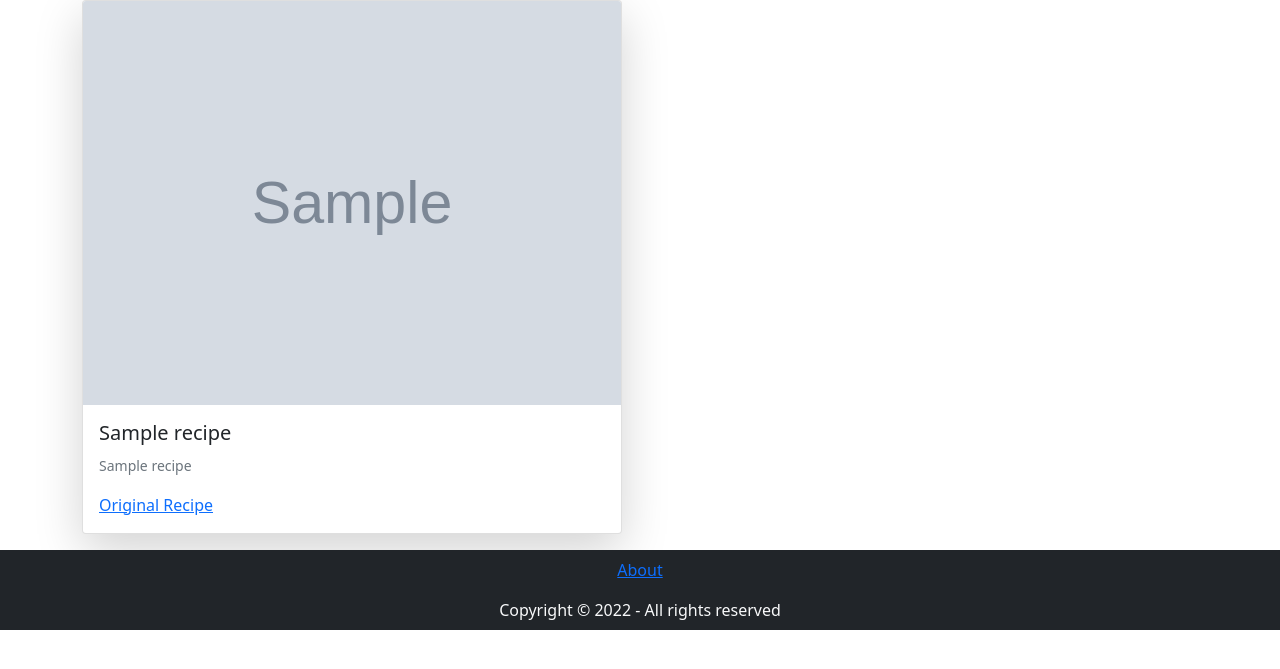
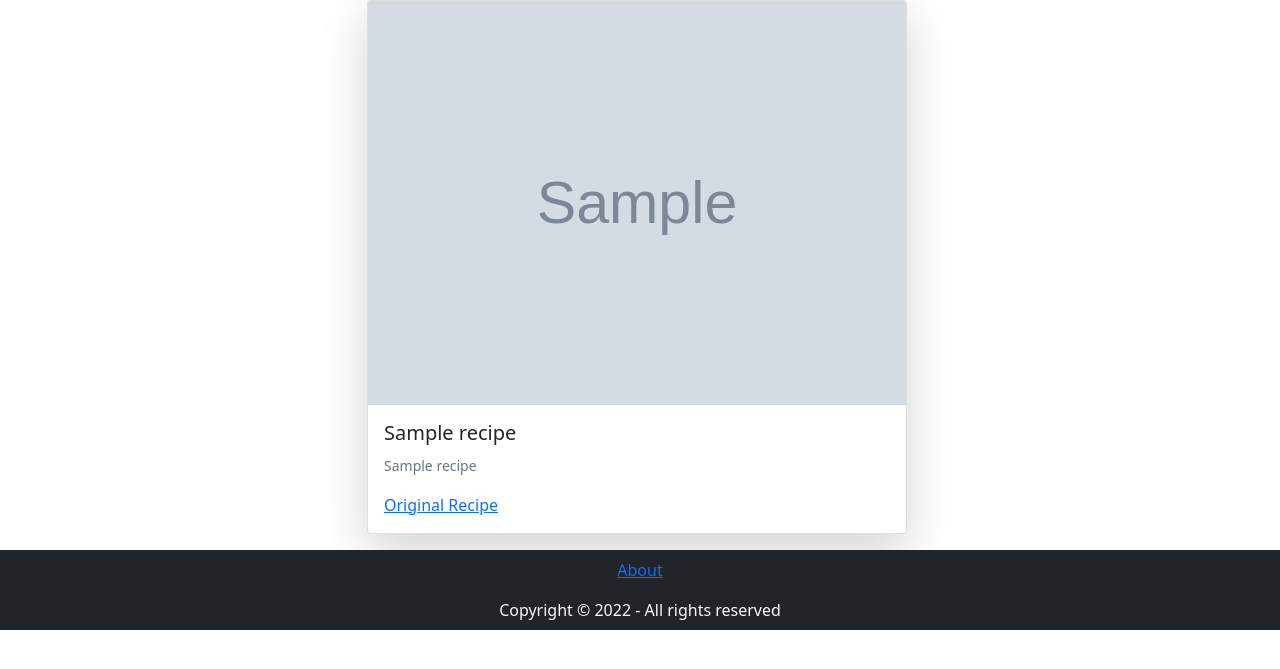
Before and after one commit to Tia-Vang/Capstone, a Django app: page / in a window 1280 px wide. Shown: the part 108-777 px from the top of the page. Run offline with Django 4.2, Linux system fonts and the light colour scheme; tables that the repository leaves empty hold one stand-in row (values such as "Sample post"); grey boxes marked "Sample" are stand-in pictures; a database or web service that is not in the repository returns one stand-in record (values such as "Sample title"); data that the repository does not hold is empty; some libraries are stand-ins or nearby versions.

Commit message:
updating edits

```diff
--- a/homechefapp/templates/homechefapp/home.html
+++ b/homechefapp/templates/homechefapp/home.html
@@ -7,11 +7,9 @@
 
 
 <div class="container">
-    <div class="raw">
+    <div class="row justify-content-center">
         <div class="col-md-6">
-         {% for i in recipes %}
-
-
+          {% for i in recipes %}
          <div class="card rounded shadow-lg mb-3" style="width: 540px;">
             <img src="{{ i.image }}" class="card-img-top" alt="...">
             <div class="card-body">
@@ -20,16 +18,8 @@
               <a href="{{ i.sourceUrl }}" target="_blank" class="card-link">Original Recipe</a>
             </div>
           </div>
-
-
-
            {% endfor %}
         </div>
-
-
-
-
-
     </div>
 </div>
 
--- a/homechefapp/views.py
+++ b/homechefapp/views.py
@@ -45,6 +45,9 @@ def about(request):
     return render(request, 'homechefapp/about.html', {'webPageTitle': 'About'})
 
 def home(request):
+    #urlSearch = f'https://api.spoonacular.com/recipes/complexSearch&apiKey={API_KEY_SPOONACULAR}'
+
+
     url = f'https://api.spoonacular.com/recipes/random?number=4&apiKey={API_KEY_SPOONACULAR}'
     response = requests.get(url)
     data = response.json()
--- a/templates/base_layout.html
+++ b/templates/base_layout.html
@@ -38,14 +38,15 @@
                   <li class="nav-item">
                     <a class="nav-link" href="{% url 'login' %}">Sign-In</a>
                   </li>
-                  {% if True %} <! –– should be updated to show if logged in ––>
+                  {% if True %}
+                  <!--should be updated to show if logged in-->
                   <li class="nav-item">
                     <a class="nav-link" href="{% url 'profile' %}">Profile</a>
                   </li>
                   <li class="nav-item">
                     <a class="nav-link" href="{% url 'tailored' %}">For You</a>
                   </li>
-                  {%endif%}
+                  {% endif %}
                 </ul>
                 <form class="d-flex">
                     <input class="form-control me-1" type="search" placeholder="Search" aria-label="Search">
```
